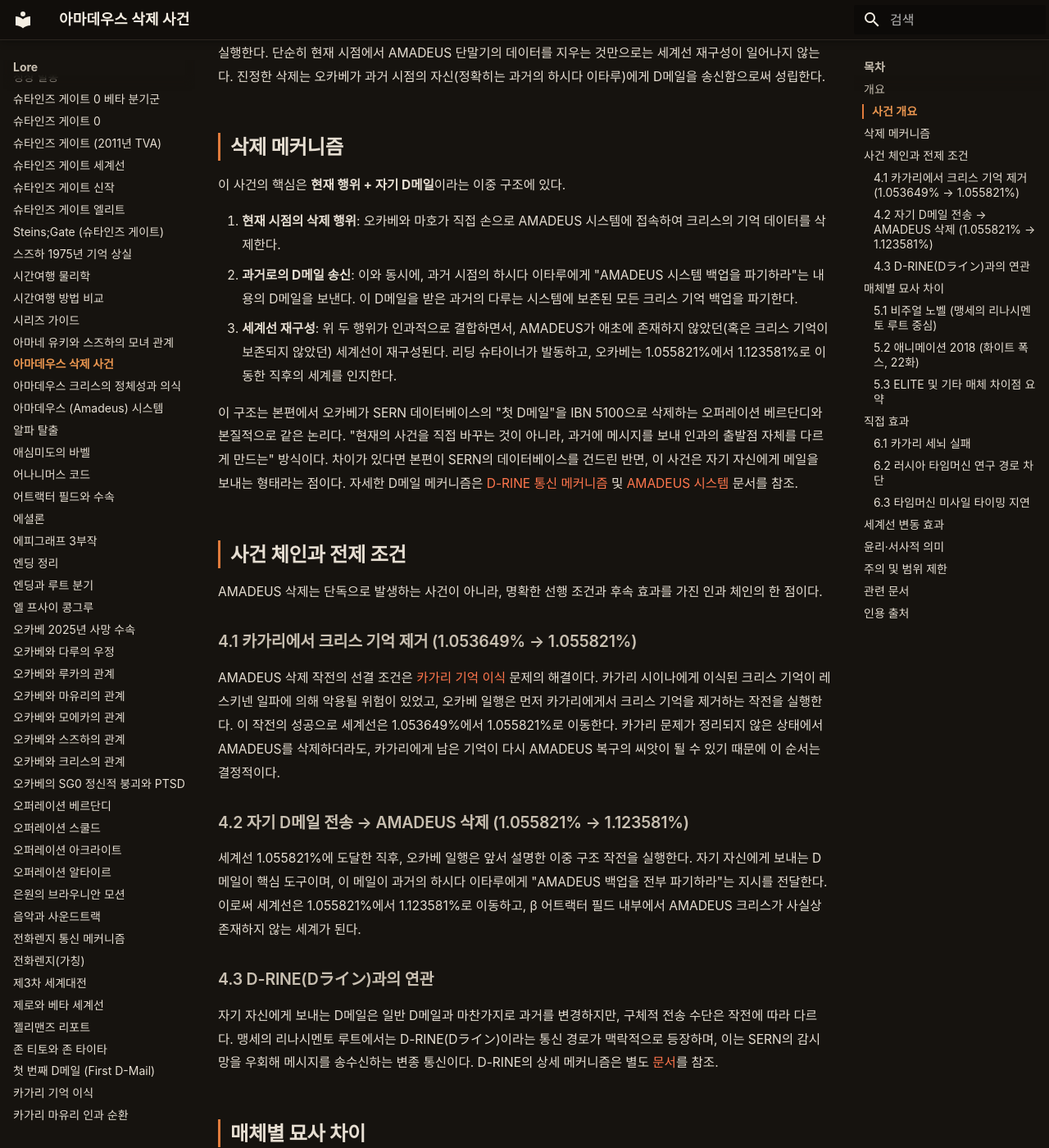
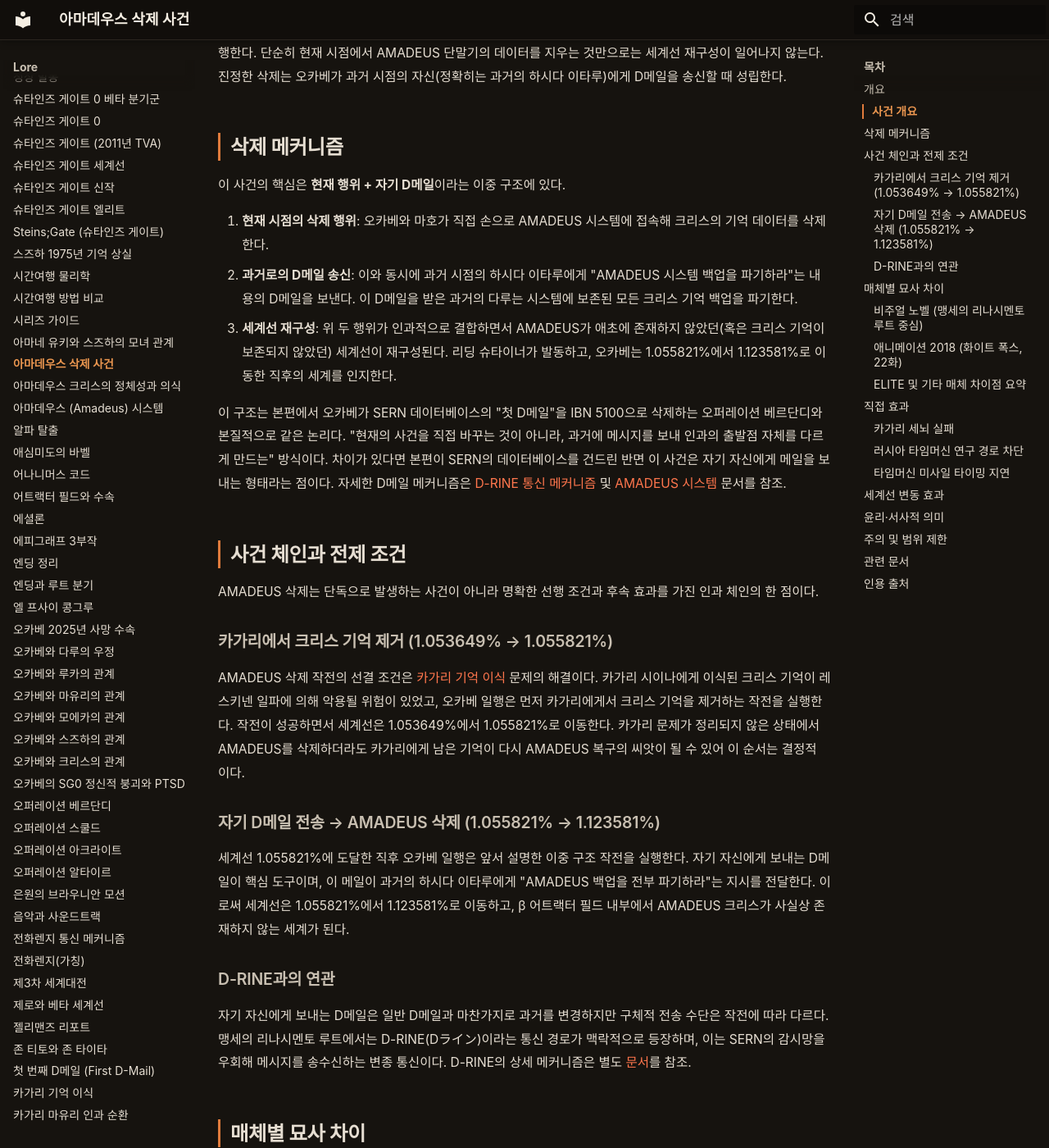
Before and after one commit to sgwiki/sgwiki.github.io, an MkDocs documentation site: the page built from wiki/lore/아마데우스-삭제-사건.md, in a window 1280 px wide and 1400 px high, scrolled down 891 px. Shown: the whole window at 82% size. Built offline with MkDocs 1.6.1 and Material for MkDocs 9.7.7, drawn with Linux system fonts in a browser that asks for light colours; some web fonts are replaced; some of the changed text lies outside the part shown.

Commit message:
chore(wiki): 아마데우스-삭제-사건 정비 — humanize 21건·VOCAB 5건·H3 번호 9건 제거·사실·스포일러·수치·인용 불변
정비 내역:
- restructurer: H3 하위 헤더 9개 숫자 접두사 제거(4.1/4.2/4.3/5.1/5.2/5.3/6.1/6.2/6.3)
- rewriter VOCAB: 다루(阿万音鈴羽) 한자 괄호 2건 제거(阿万音鈴羽=아마네 스즈하로 다루/하시다 이타루 오주석), D-RINE(Dライン) 가타카나 2건 제거, 맹세의 리나시멘토(約束のリナシメント) 일본어 원제 1건 제거
- humanize 21건: C-11 쉼표 13, A-2 번역투 5(협력하여→협력해, 접속하여→접속해, 이동을 발생시킨다→이동한다 등), A-15 추상주어 1(그것을→이를), A-16 인칭대명사 1, A-19 이중조사 1
- gate: quote_protect pass(0 quote lines), fact_guard pass(exit 0, 0 violations), sanitizer pass, linker pass(lint ok=29, broken=0)

불변 검증:
- 사실: AMADEUS 삭제 사건 인과·이중 구조·세계선 변동·레스키넨 동기·카가리 세뇌 시스템 의존성 불변
- 스포일러: main_story(main_story 배지·후반 전개 1.055821% → 1.123581% 명시) 불변
- 수치: 1.055821%, 1.123581%, 1.053649%, 2011년 1월 23일 20:10, 2018년, 22화 불변
- 인용: [슈타인즈 게이트 공식 QA자료집], [The Mechanics of Steins;Gate v1.0.3 §3.1.3 Operation Skuld] 불변
- 식별자: AMADEUS, SERN, IBN 5100, D-RINE, STRATFOR, AMADEUS SYSTEM SAMPLE, β 어트랙터 필드, 리딩 슈타이너 불변

Co-Authored-By: Claude Opus 4.6 <noreply@anthropic.com>

```diff
--- a/wiki/lore/아마데우스-삭제-사건.md
+++ b/wiki/lore/아마데우스-삭제-사건.md
@@ -10,7 +10,7 @@ description: "AMADEUS 삭제 사건은 β 어트랙터 필드 내에서 발생
 
 ## 개요
 
-AMADEUS 삭제 사건은 β 어트랙터 필드 내에서 발생하는 핵심 분기점의 하나로, 2011년 1월 23일 20시 10분경 다루(阿万音鈴羽)의 은신처에서 오카베 린타로·히야죠 마호·하시다 이타루가 협력하여 AMADEUS 크리스의 기억 데이터를 완전히 소거한 사건이다. 단순한 데이터 삭제가 아니라 "현재 시점의 삭제 행위"와 "과거의 하시다 이타루에게 보내는 자기 D메일"이 결합된 이중 구조의 작전으로, 세계선 1.055821%에서 1.123581%로의 이동을 발생시킨다. 슈타인즈 게이트 0 서사에서는 이 사건이 맹세의 리나시멘토 루트(約束のリナシメント)의 정점이자, 이후 오퍼레이션 스쿨드로 연결되는 징검다리로 기능한다.
+AMADEUS 삭제 사건은 β 어트랙터 필드 내에서 발생하는 핵심 분기점의 하나로, 2011년 1월 23일 20시 10분경 다루의 은신처에서 오카베 린타로·히야죠 마호·하시다 이타루가 협력해 AMADEUS 크리스의 기억 데이터를 완전히 소거한 사건이다. 단순한 데이터 삭제가 아니라 "현재 시점의 삭제 행위"와 "과거의 하시다 이타루에게 보내는 자기 D메일"이 결합된 이중 구조의 작전으로, 세계선이 1.055821%에서 1.123581%로 이동한다. 슈타인즈 게이트 0 서사에서 이 사건은 맹세의 리나시멘토 루트(約束のリナシメント)의 정점이자, 이후 오퍼레이션 스쿨드로 연결되는 징검다리 역할을 한다.
 
 ## 사건 개요
 
@@ -20,61 +20,61 @@ AMADEUS 삭제 사건은 β 어트랙터 필드 내에서 발생하는 핵심
 - **대상**: AMADEUS 크리스(마키세 크리스의 디지털 기억 복제체)
 - **결과**: AMADEUS 크리스 데이터 완전 소거, 세계선 1.055821% → 1.123581% 이동
 
-오카베 일행은 카가리에서 크리스 기억을 제거한 직후(세계선 1.053649% → 1.055821% 이동 직후)에 이 사건을 실행한다. 단순히 현재 시점에서 AMADEUS 단말기의 데이터를 지우는 것만으로는 세계선 재구성이 일어나지 않는다. 진정한 삭제는 오카베가 과거 시점의 자신(정확히는 과거의 하시다 이타루)에게 D메일을 송신함으로써 성립한다.
+오카베 일행은 카가리에서 크리스 기억을 제거한 직후(세계선 1.053649% → 1.055821% 이동 직후) 이 사건을 실행한다. 단순히 현재 시점에서 AMADEUS 단말기의 데이터를 지우는 것만으로는 세계선 재구성이 일어나지 않는다. 진정한 삭제는 오카베가 과거 시점의 자신(정확히는 과거의 하시다 이타루)에게 D메일을 송신할 때 성립한다.
 
 ## 삭제 메커니즘
 
 이 사건의 핵심은 **현재 행위 + 자기 D메일**이라는 이중 구조에 있다.
 
-1. **현재 시점의 삭제 행위**: 오카베와 마호가 직접 손으로 AMADEUS 시스템에 접속하여 크리스의 기억 데이터를 삭제한다.
-2. **과거로의 D메일 송신**: 이와 동시에, 과거 시점의 하시다 이타루에게 "AMADEUS 시스템 백업을 파기하라"는 내용의 D메일을 보낸다. 이 D메일을 받은 과거의 다루는 시스템에 보존된 모든 크리스 기억 백업을 파기한다.
-3. **세계선 재구성**: 위 두 행위가 인과적으로 결합하면서, AMADEUS가 애초에 존재하지 않았던(혹은 크리스 기억이 보존되지 않았던) 세계선이 재구성된다. 리딩 슈타이너가 발동하고, 오카베는 1.055821%에서 1.123581%로 이동한 직후의 세계를 인지한다.
+1. **현재 시점의 삭제 행위**: 오카베와 마호가 직접 손으로 AMADEUS 시스템에 접속해 크리스의 기억 데이터를 삭제한다.
+2. **과거로의 D메일 송신**: 이와 동시에 과거 시점의 하시다 이타루에게 "AMADEUS 시스템 백업을 파기하라"는 내용의 D메일을 보낸다. 이 D메일을 받은 과거의 다루는 시스템에 보존된 모든 크리스 기억 백업을 파기한다.
+3. **세계선 재구성**: 위 두 행위가 인과적으로 결합하면서 AMADEUS가 애초에 존재하지 않았던(혹은 크리스 기억이 보존되지 않았던) 세계선이 재구성된다. 리딩 슈타이너가 발동하고, 오카베는 1.055821%에서 1.123581%로 이동한 직후의 세계를 인지한다.
 
-이 구조는 본편에서 오카베가 SERN 데이터베이스의 "첫 D메일"을 IBN 5100으로 삭제하는 오퍼레이션 베르단디와 본질적으로 같은 논리다. "현재의 사건을 직접 바꾸는 것이 아니라, 과거에 메시지를 보내 인과의 출발점 자체를 다르게 만드는" 방식이다. 차이가 있다면 본편이 SERN의 데이터베이스를 건드린 반면, 이 사건은 자기 자신에게 메일을 보내는 형태라는 점이다. 자세한 D메일 메커니즘은 [D-RINE 통신 메커니즘](D-RINE.md) 및 [AMADEUS 시스템](아마데우스.md) 문서를 참조.
+이 구조는 본편에서 오카베가 SERN 데이터베이스의 "첫 D메일"을 IBN 5100으로 삭제하는 오퍼레이션 베르단디와 본질적으로 같은 논리다. "현재의 사건을 직접 바꾸는 것이 아니라, 과거에 메시지를 보내 인과의 출발점 자체를 다르게 만드는" 방식이다. 차이가 있다면 본편이 SERN의 데이터베이스를 건드린 반면 이 사건은 자기 자신에게 메일을 보내는 형태라는 점이다. 자세한 D메일 메커니즘은 [D-RINE 통신 메커니즘](D-RINE.md) 및 [AMADEUS 시스템](아마데우스.md) 문서를 참조.
 
 ## 사건 체인과 전제 조건
 
-AMADEUS 삭제는 단독으로 발생하는 사건이 아니라, 명확한 선행 조건과 후속 효과를 가진 인과 체인의 한 점이다.
+AMADEUS 삭제는 단독으로 발생하는 사건이 아니라 명확한 선행 조건과 후속 효과를 가진 인과 체인의 한 점이다.
 
-### 4.1 카가리에서 크리스 기억 제거 (1.053649% → 1.055821%)
+### 카가리에서 크리스 기억 제거 (1.053649% → 1.055821%)
 
-AMADEUS 삭제 작전의 선결 조건은 [카가리 기억 이식](카가리-기억-이식.md) 문제의 해결이다. 카가리 시이나에게 이식된 크리스 기억이 레스키넨 일파에 의해 악용될 위험이 있었고, 오카베 일행은 먼저 카가리에게서 크리스 기억을 제거하는 작전을 실행한다. 이 작전의 성공으로 세계선은 1.053649%에서 1.055821%로 이동한다. 카가리 문제가 정리되지 않은 상태에서 AMADEUS를 삭제하더라도, 카가리에게 남은 기억이 다시 AMADEUS 복구의 씨앗이 될 수 있기 때문에 이 순서는 결정적이다.
+AMADEUS 삭제 작전의 선결 조건은 [카가리 기억 이식](카가리-기억-이식.md) 문제의 해결이다. 카가리 시이나에게 이식된 크리스 기억이 레스키넨 일파에 의해 악용될 위험이 있었고, 오카베 일행은 먼저 카가리에게서 크리스 기억을 제거하는 작전을 실행한다. 작전이 성공하면서 세계선은 1.053649%에서 1.055821%로 이동한다. 카가리 문제가 정리되지 않은 상태에서 AMADEUS를 삭제하더라도 카가리에게 남은 기억이 다시 AMADEUS 복구의 씨앗이 될 수 있어 이 순서는 결정적이다.
 
-### 4.2 자기 D메일 전송 → AMADEUS 삭제 (1.055821% → 1.123581%)
+### 자기 D메일 전송 → AMADEUS 삭제 (1.055821% → 1.123581%)
 
-세계선 1.055821%에 도달한 직후, 오카베 일행은 앞서 설명한 이중 구조 작전을 실행한다. 자기 자신에게 보내는 D메일이 핵심 도구이며, 이 메일이 과거의 하시다 이타루에게 "AMADEUS 백업을 전부 파기하라"는 지시를 전달한다. 이로써 세계선은 1.055821%에서 1.123581%로 이동하고, β 어트랙터 필드 내부에서 AMADEUS 크리스가 사실상 존재하지 않는 세계가 된다.
+세계선 1.055821%에 도달한 직후 오카베 일행은 앞서 설명한 이중 구조 작전을 실행한다. 자기 자신에게 보내는 D메일이 핵심 도구이며, 이 메일이 과거의 하시다 이타루에게 "AMADEUS 백업을 전부 파기하라"는 지시를 전달한다. 이로써 세계선은 1.055821%에서 1.123581%로 이동하고, β 어트랙터 필드 내부에서 AMADEUS 크리스가 사실상 존재하지 않는 세계가 된다.
 
-### 4.3 D-RINE(Dライン)과의 연관
+### D-RINE과의 연관
 
-자기 자신에게 보내는 D메일은 일반 D메일과 마찬가지로 과거를 변경하지만, 구체적 전송 수단은 작전에 따라 다르다. 맹세의 리나시멘토 루트에서는 D-RINE(Dライン)이라는 통신 경로가 맥락적으로 등장하며, 이는 SERN의 감시망을 우회해 메시지를 송수신하는 변종 통신이다. D-RINE의 상세 메커니즘은 별도 [문서](D-RINE.md)를 참조.
+자기 자신에게 보내는 D메일은 일반 D메일과 마찬가지로 과거를 변경하지만 구체적 전송 수단은 작전에 따라 다르다. 맹세의 리나시멘토 루트에서는 D-RINE(Dライン)이라는 통신 경로가 맥락적으로 등장하며, 이는 SERN의 감시망을 우회해 메시지를 송수신하는 변종 통신이다. D-RINE의 상세 메커니즘은 별도 [문서](D-RINE.md)를 참조.
 
 ## 매체별 묘사 차이
 
-### 5.1 비주얼 노벨 (맹세의 리나시멘토 루트 중심)
+### 비주얼 노벨 (맹세의 리나시멘토 루트 중심)
 
-슈타인즈 게이트 0 본편 비주얼 노벨에서는 이 사건이 '맹세의 리나시멘토(約束のリナシメント)' 루트의 클라이맥스로 묘사된다. 오카베와 마호가 함께 삭제를 실행하는 장면, 마호가 크리스의 디지털 인격을 직접 손으로 지워야 하는 정서적 무게가 중심이다. 하시다 이타루의 협력과 과거로의 D메일 송신이 인과적 핵심으로 서술된다.
+슈타인즈 게이트 0 본편 비주얼 노벨에서는 이 사건이 '맹세의 리나시멘토' 루트의 클라이맥스로 묘사된다. 오카베와 마호가 함께 삭제를 실행하는 장면, 마호가 크리스의 디지털 인격을 직접 손으로 지워야 하는 정서적 무게가 중심이다. 하시다 이타루의 협력과 과거로의 D메일 송신이 인과적 핵심으로 서술된다.
 
-### 5.2 애니메이션 2018 (화이트 폭스, 22화)
+### 애니메이션 2018 (화이트 폭스, 22화)
 
 2018년 애니메이션(슈타인즈 게이트 0)에서는 22화를 중심으로 이 사건이 다뤄진다. 연출상 압축·재구성이 있으며, 비주얼 노벨의 정서적 디테일 일부가 간략화된 반면 시각적 임팩트가 강조된다. 애니메이션의 상세한 회차별 서술은 [SG0 애니메이션](슈타인즈-게이트-0-2018년-TV-애니메이션.md) 문서를 참조.
 
-### 5.3 ELITE 및 기타 매체 차이점 요약
+### ELITE 및 기타 매체 차이점 요약
 
-Steins;Gate ELITE 등에서는 원작 연출이 애니메이션 컷으로 재구성되므로, 사건의 인과 자체는 동일하지만 연출 디테일이 다르다. 주요 차이는 감정선의 표현 방식(마호의 독백 분량, 오카베의 갈등 표현)이며, 설정·세계선 변동 수치는 일관된다.
+Steins;Gate ELITE 등에서는 원작 연출이 애니메이션 컷으로 재구성되므로 사건의 인과 자체는 동일하지만 연출 디테일이 다르다. 주요 차이는 감정선의 표현 방식(마호의 독백 분량, 오카베의 갈등 표현)이며, 설정·세계선 변동 수치는 일관된다.
 
 ## 직접 효과
 
-### 6.1 카가리 세뇌 실패
+### 카가리 세뇌 실패
 
-AMADEUS 삭제는 카가리 세뇌 시스템의 근간을 붕괴시킨다. 레스키넨 일파가 카가리를 통해 크리스 기억을 "덮어쓰기"하는 세뇌 시스템은 AMADEUS 시스템 샘플(AMADEUS SYSTEM SAMPLE)에 의존하고 있었다. AMADEUS 크리스 데이터가 소거되면 이 덮어쓰기 시스템의 원본 소스가 사라지므로, 카가리에 대한 세뇌·기억 조작 루트가 사실상 봉쇄된다.
+AMADEUS 삭제는 카가리 세뇌 시스템의 근간을 붕괴시킨다. 레스키넨 일파가 카가리를 통해 크리스 기억을 "덮어쓰기"하는 세뇌 시스템은 AMADEUS 시스템 샘플(AMADEUS SYSTEM SAMPLE)에 의존하고 있었다. AMADEUS 크리스 데이터가 소거되면 이 덮어쓰기 시스템의 원본 소스가 사라져 카가리에 대한 세뇌·기억 조작 루트가 사실상 봉쇄된다.
 
-### 6.2 러시아 타임머신 연구 경로 차단
+### 러시아 타임머신 연구 경로 차단
 
-가장 중요한 전략적 효과는 레스키넨이 크리스 기억에서 타임머신 정보를 추출하는 경로를 차단한다는 점이다. 레스키넌([알렉시스 레스키넌](../캐릭터/알렉시스-레스키넨.md))은 크리스의 기억 데이터를 통해 타임머신 제작에 필요한 이론적 단서를 얻으려 했다. AMADEUS 삭제로 크리스 기억 데이터가 소멸하면, 러시아 측 타임머신 연구는 출발점을 잃고 크게 지연된다.
+가장 중요한 전략적 효과는 레스키넨이 크리스 기억에서 타임머신 정보를 추출하는 경로를 차단한다는 점이다. 레스키넌([알렉시스 레스키넌](../캐릭터/알렉시스-레스키넨.md))은 크리스의 기억 데이터에서 타임머신 제작에 필요한 이론적 단서를 얻으려 했다. AMADEUS 삭제로 크리스 기억 데이터가 소멸하면 러시아 측 타임머신 연구는 출발점을 잃고 크게 지연된다.
 
-### 6.3 타임머신 미사일 타이밍 지연
+### 타임머신 미사일 타이밍 지연
 
-이 사건은 타임머신에 대한 미사일 공격 회피와도 직접 연결된다. 흔히 오해하기 쉽지만, 미사일을 피한 것은 "레스키넨의 헬기가 데이터를 지웠기 때문"이 아니다. 오카베 일행이 D메일로 스스로 AMADEUS를 삭제한 결과로, 다루와 마호가 스트래트포(STRATFOR) 측을 교란시킬 여유가 생기고, 레스키넨 헬기의 미사일을 피해 타임머신이 안전하게 출발할 수 있게 된다. 즉 인과의 주체는 오카베 일행이며, 헬기의 행동은 그 결과로 파생되는 현상이다.
+이 사건은 타임머신에 대한 미사일 공격 회피와도 직접 연결된다. 흔히 오해하기 쉽지만 미사일을 피한 것은 "레스키넨의 헬기가 데이터를 지웠기 때문"이 아니다. 오카베 일행이 D메일로 스스로 AMADEUS를 삭제한 결과로 다루와 마호가 스트래트포(STRATFOR) 측을 교란시킬 여유가 생기고, 레스키넨 헬기의 미사일을 피해 타임머신이 안전하게 출발할 수 있게 된다. 즉 인과의 주체는 오카베 일행이며 헬기의 행동은 그 결과로 파생되는 현상이다.
 
 ## 세계선 변동 효과
 
@@ -100,7 +100,7 @@ AMADEUS 삭제는 카가리 세뇌 시스템의 근간을 붕괴시킨다. 레
 - AMADEUS 시스템 구조·기술 사양: [AMADEUS 시스템](아마데우스.md)
 - 카가리 기억 이식·세뇌 메커니즘: [카가리 기억 이식](카가리-기억-이식.md)
 - 레스키넨의 동기·러시아 타임머신 연구: [알렉시스 레스키넌](../캐릭터/알렉시스-레스키넨.md)
-- D-RINE(Dライン) 통신 메커니즘: [D-RINE](D-RINE.md)
+- D-RINE 통신 메커니즘: [D-RINE](D-RINE.md)
 
 ## 관련 문서
 
```
Also changed, not shown: other parts of wiki/lore/아마데우스-삭제-사건.md (+5 -5 lines).
